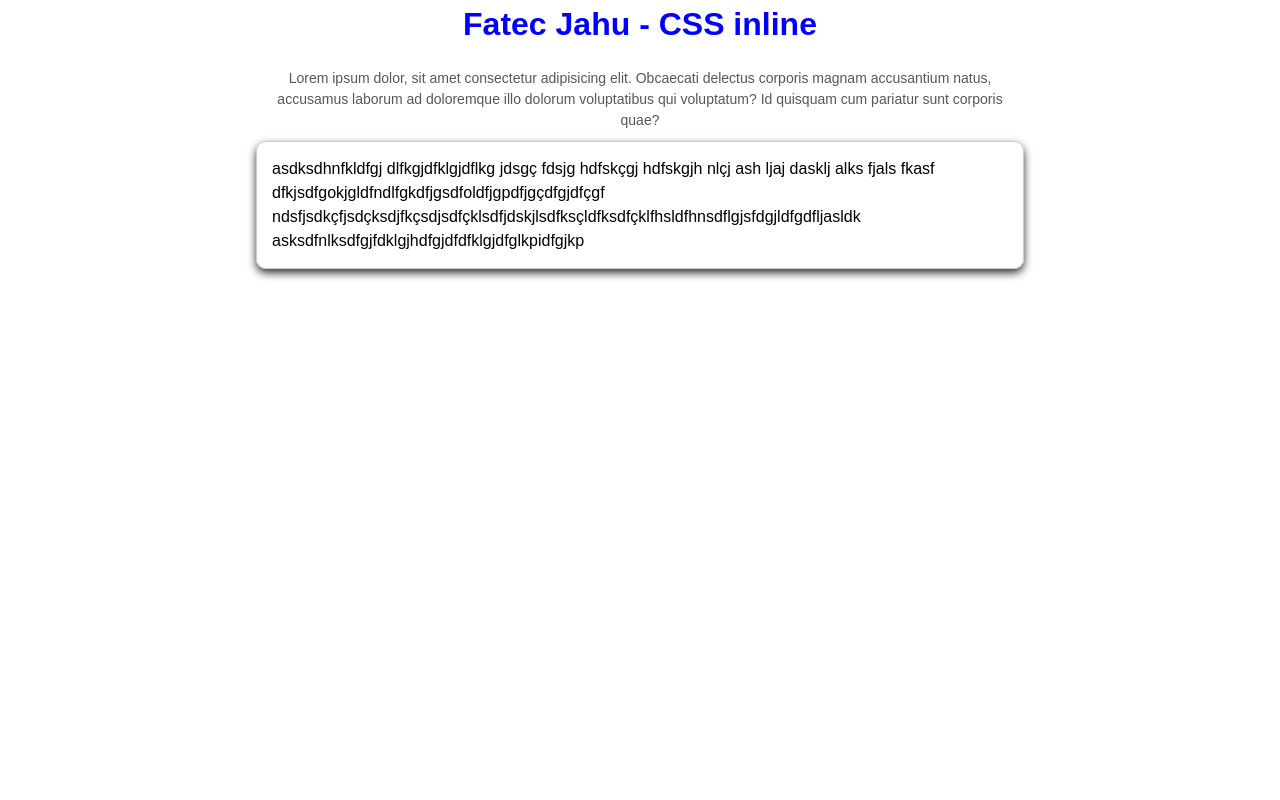
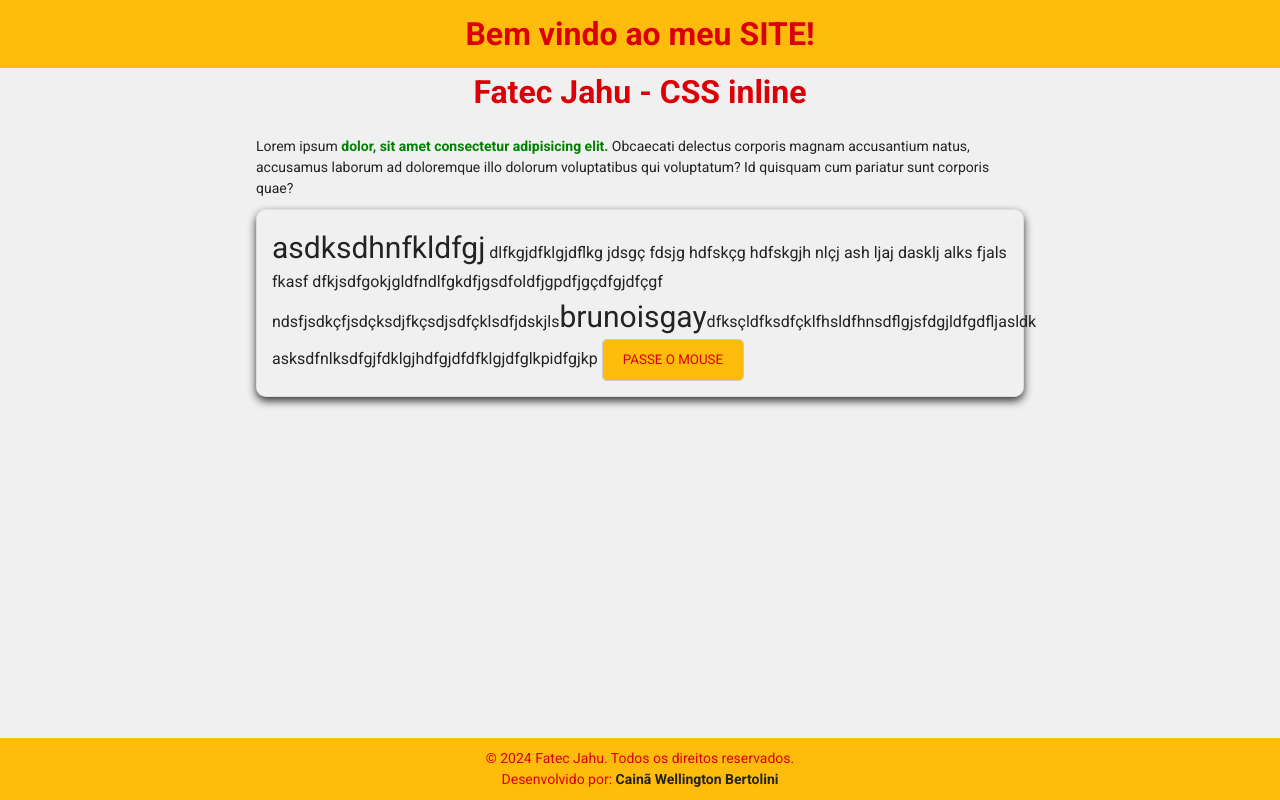
Before and after one commit to cainanbermon/aula_13-09_css, a plain HTML site: page index.html in a window 1280 px wide. Drawn offline with Linux system fonts and the light colour scheme.

Commit message:
terceiro commit

```diff
--- /dev/null
+++ b/css/colors.css
@@ -0,0 +1,20 @@
+:root{
+    /* O ROOT define variáveis que podem ser reutilizadas
+    em todo o documento.
+
+    As variaveis começam com --
+    para utilizar var(--nome)
+     */
+
+    --primary-color: #ffbc0d;
+    --secondary-color: #db0007;
+    --text-color: #232323;
+    --background-color: #f0f0f0;
+}
+
+.dark-mode {
+    --primary-color: #fcc845;
+    --secondary-color: #fc4b51;
+    --text-color: #f0f0f0;
+    --background-color: #232323;
+}
--- /dev/null
+++ b/css/style.css
@@ -0,0 +1,84 @@
+
+*{
+    /* O asterisco aplica o css em TUDO!!!
+        Usamos ele para fazer o reset (limpar)
+       o css padrão do navegador e aplicar um único.
+    */
+    margin: 0;
+    padding: 0;
+    box-sizing: border-box;
+    /* Define o tamanho do elemento */
+    line-height: 1.5;
+    /* font-family: Arial, Helvetica, sans-serif */
+    color: var(--text-color);
+}
+
+body{
+    background: var(--background-color);
+}
+
+p {
+font-size: 14px;
+}
+
+h1, h2, h3, h4, h5, h6 {
+font-weight: bold;
+/* Usar !important como último recurso */
+color: var(--secondary-color);
+margin-bottom: 20px;
+text-align: center;
+}
+
+.container{
+    padding-left: 20%;
+    padding-right: 20%;
+}
+
+.card{
+border: 1px #cccccc dotted;
+padding: 15px;
+border-radius: 10px;
+margin: 10px auto;
+box-shadow: 0 4px 8px #353535;
+}
+
+/*.tamanho-50
+width: 49%
+height: 49%
+color #qualquercor*/
+
+header, footer {
+    background: var(--primary-color);
+    color: var(--secondary-color);
+    padding: 10px;
+    padding-bottom: 10px;
+}
+
+footer {
+    position: fixed;
+    bottom: 0;
+    left: 0;
+    width: 100%;
+    text-align: center;
+}
+
+header h1{
+    margin-bottom: 0;
+}
+
+footer p {
+    color: var(--secondary-color);
+}
+
+.button {
+    border: 1px #cccccc solid;
+    border-radius: 5px;
+    padding: 10px 20px;
+    background: var(--primary-color);
+    color: var(--secondary-color);
+}
+
+.button:hover {
+    background: var(--secondary-color);
+    color: var(--primary-color);
+}
--- /dev/null
+++ b/css/text.css
@@ -0,0 +1,25 @@
+@import url('https://fonts.googleapis.com/css2?family=Roboto+Slab:wght@100..900&family=Roboto:ital,wght@0,100;0,300;0,400;0,500;0,700;0,900;1,100;1,300;1,400;1,500;1,700;1,900&display=swap');
+
+* {
+    font-family: "Roboto", sans-serif;
+}
+
+.text-bold {
+    font-weight: bold;
+}
+
+.text-red {
+    color: red;
+}
+
+.text-green {
+    color: green;
+}
+
+.text-gold {
+    color: gold;
+}
+
+.text-30 {
+    font-size: 30px;
+}
--- a/index.html
+++ b/index.html
@@ -4,63 +4,41 @@
     <head>
         <meta charset="UTF-8">
         <title>Document</title>
-        <style>
-
-           *{
-                /* O asterisco aplica o css em TUDO!!!
-                    Usamos ele para fazer o reset (limpar)
-                   o css padrão do navegador e aplicar um único.
-                */
-                margin: 0;
-                padding: 0;
-                box-sizing: border-box; /* Define o tamanho do elemento */
-                line-height: 1.5;
-                font-family: Arial, Helvetica, sans-serif
-           }
-
-           p{
-            font-size: 14px;
-            color: rgb(88, 86, 86);
-            text-align: center;
-           }
-
-           h1, h2, h3, h4, h5, h6 {
-            font-weight: bold;
-            /* Usar !important como último recurso */
-            color: blue;
-            margin-bottom: 20px;
-            text-align: center;
-           }
-
-           .container{
-                padding-left: 20%;
-                padding-right: 20%;
-           }
-
-           .card{
-            border: 1px #cccccc solid;
-            padding: 15px;
-            border-radius: 10px;
-            margin: 10px auto;
-            box-shadow: 0 4px 8px #353535;
-           }
-        </style>
+        <link rel="stylesheet" href="css/style.css">
+        <link rel="stylesheet" href="css/text.css">
+        <link rel="stylesheet" href="css/colors.css">
     </head>
 
+    <style>
+
+    </style>
+
     <body>
+        <header>
+            <!-- podemos utilizar as variaveis no CSS inline -->
+            <h1 style="color: var(--secondary color)">Bem vindo ao meu SITE!</h1>
+        </header>
+
         <div class="container">
             <h1>
                 Fatec Jahu - CSS inline
             </h1>
-            <p>Lorem ipsum dolor, sit amet consectetur adipisicing elit. Obcaecati delectus corporis magnam accusantium natus, accusamus laborum ad doloremque illo dolorum voluptatibus qui voluptatum? Id quisquam cum pariatur sunt corporis quae?</p>
+            <p>Lorem ipsum <span class="text-bold text-green">dolor, sit amet consectetur adipisicing elit.</span> Obcaecati delectus corporis magnam accusantium natus, accusamus laborum ad doloremque illo dolorum voluptatibus qui voluptatum? Id quisquam cum pariatur sunt corporis quae?</p>
 
             <div class="card tamanho-50">
-                asdksdhnfkldfgj dlfkgjdfklgjdflkg jdsgç fdsjg hdfskçgj hdfskgjh nlçj ash ljaj dasklj alks fjals fkasf
+                <span class="text-30">asdksdhnfkldfgj</span> dlfkgjdfklgjdflkg jdsgç fdsjg hdfskçg hdfskgjh nlçj ash ljaj dasklj alks fjals fkasf
                 dfkjsdfgokjgldfndlfgkdfjgsdfoldfjgpdfjgçdfgjdfçgf
-                ndsfjsdkçfjsdçksdjfkçsdjsdfçklsdfjdskjlsdfksçldfksdfçklfhsldfhnsdflgjsfdgjldfgdfljasldk
+                ndsfjsdkçfjsdçksdjfkçsdjsdfçklsdfjdskjls<span class="text-30">brunoisgay</span>dfksçldfksdfçklfhsldfhnsdflgjsfdgjldfgdfljasldk
                 asksdfnlksdfgjfdklgjhdfgjdfdfklgjdfglkpidfgjkp
+
+                <button class="button" type="button">PASSE O MOUSE</button>
             </div>
         </div>
+
+        <footer>
+            <p>&copy; 2024 Fatec Jahu. Todos os direitos reservados.</p>
+            <p>Desenvolvido por: <b>Cainã Wellington Bertolini</b></p>
+        </footer>
     </body>
 
 </html>
```
